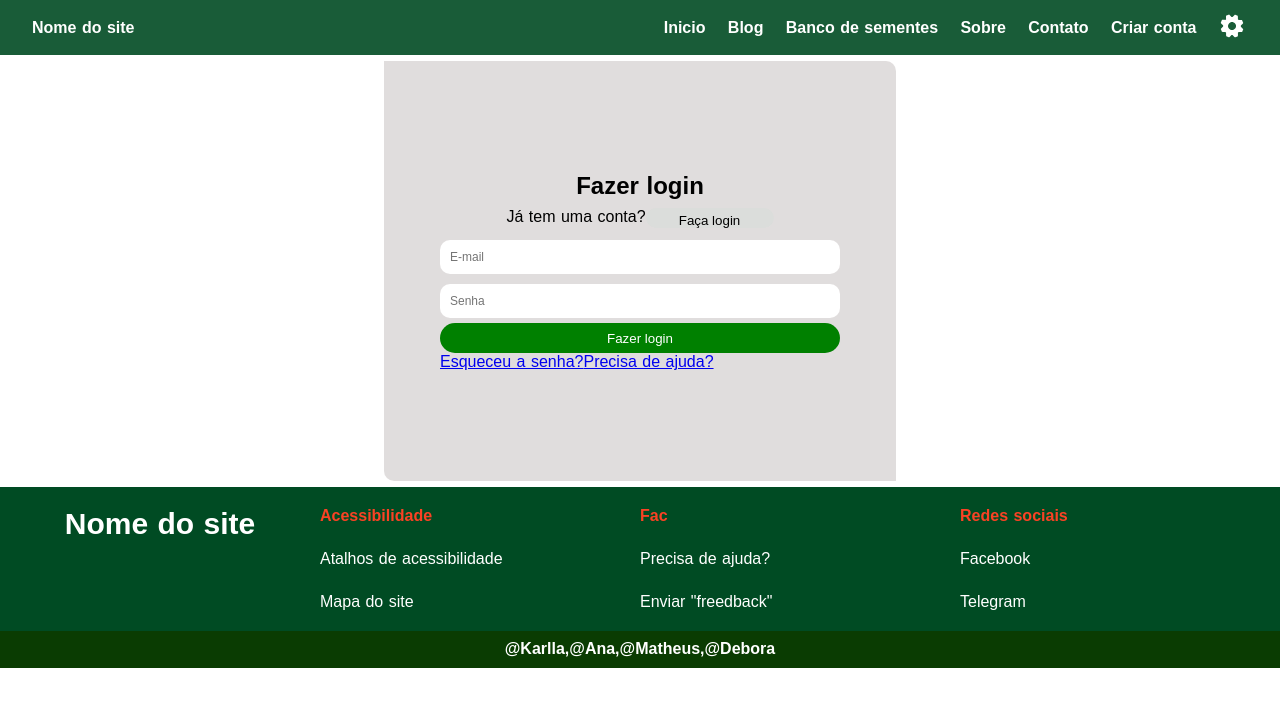
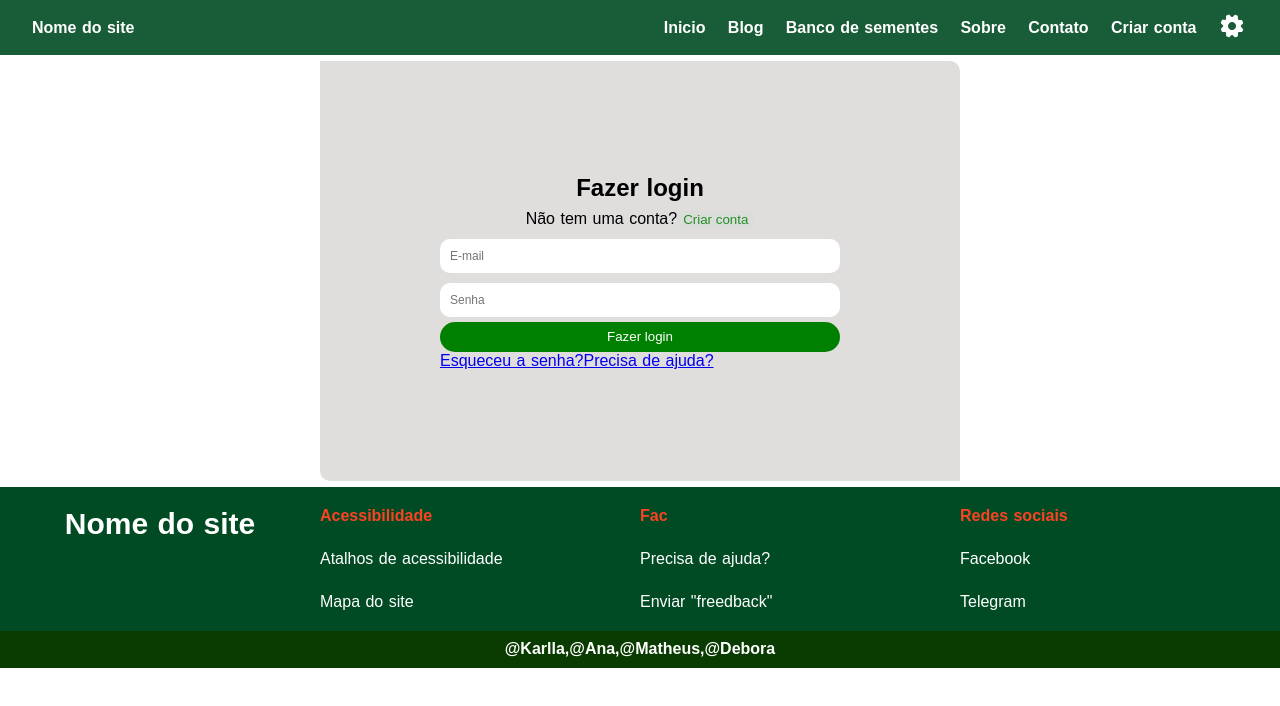
Before and after one commit to karllasouzza/PI3, a Nuxt app: page /entrarUser in a window 1280 px wide. Shown: the top 706 px of the page. Built offline with nearby package versions, Linux system fonts and the light colour scheme.

Commit message:
Pequenos ajustes

```diff
--- a/pages/entrarUser.vue
+++ b/pages/entrarUser.vue
@@ -6,9 +6,15 @@
 
         <!-- Ja tem conta -->
         <div class="enter-account">
-          <p>Já tem uma conta?</p>
+          <p>{{ accountExchange ? 'Não' : 'Já' }} tem uma conta?</p>
           <p>
-            <button class="btn1" @click="changeAccount">Faça login</button>
+            <button
+              class="btn1"
+              :style="{ color: Color_238 }"
+              @click="changeAccount"
+            >
+              {{ accountExchange ? 'Criar conta' : 'Faça login' }}
+            </button>
           </p>
         </div>
 
@@ -118,11 +124,14 @@
 </template>
 
 <script>
+import { mapState } from 'vuex'
+
 export default {
   data() {
     return {
       accountExchange: true,
       visibleTitle: 'Fazer login',
+
       accountEmail: '',
       accountPassword: '',
       name: '',
@@ -146,6 +155,11 @@ export default {
     validationFormLogin() {
       return console.log('Fui validado')
     },
+  },
+  computed: {
+    ...mapState({
+      Color_238: (state) => state.Colors.Color_238,
+    }),
   },
 }
 </script>
@@ -173,7 +187,7 @@ section .main-container .form-container {
   border-radius: 0 10px 0px 10px;
 
   height: 97%;
-  width: 40%;
+  width: 50%;
 
   margin: 0 auto;
 
@@ -214,12 +228,6 @@ section .main-container .form-container .container-form-user form .inputs {
   height: 30px;
 }
 .btn1 {
-  border-radius: 15px;
   background-color: rgb(219, 221, 219);
-  color: black;
-  width: 8rem;
-  height: 20px;
-  border: none;
-  padding: 5px;
 }
 </style>
```
